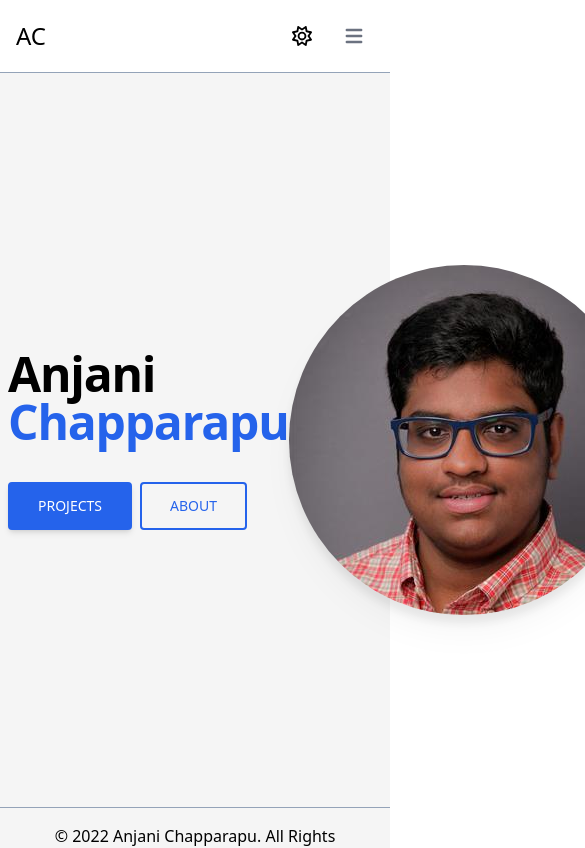
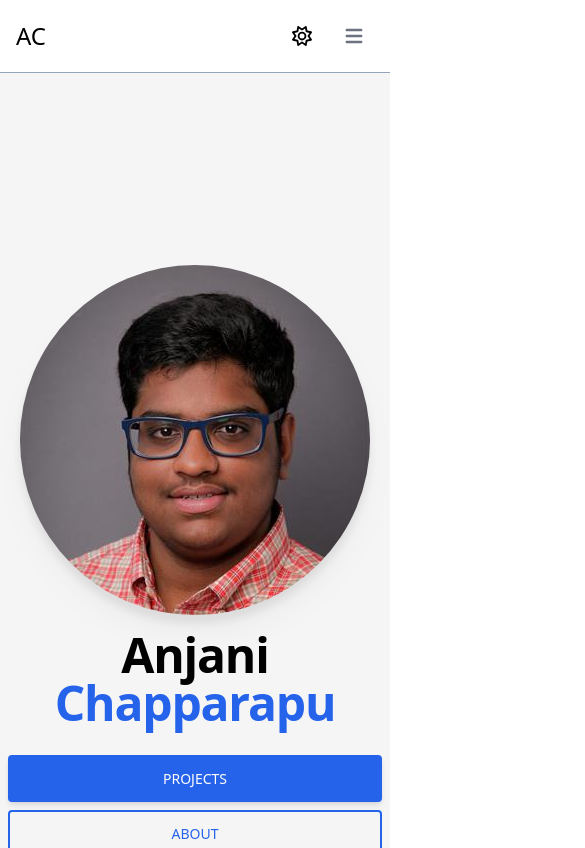
Before and after one commit to Anjani-ch/anjanichapparapu.com, a React (Create React App) app: page / in a window 390 px wide. Shown: the top 848 px of the page, 585 px wide, since content can reach past the window. Built offline with nearby package versions, Linux system fonts and the light colour scheme.

Commit message:
Finished home hero section

```diff
--- a/src/assets/styles.css
+++ b/src/assets/styles.css
@@ -563,6 +563,46 @@ Ensure the default browser behavior of the `hidden` attribute.
   margin-bottom: 2.25rem;
 }
 
+.mt-9 {
+  margin-top: 2.25rem;
+}
+
+.mb-5 {
+  margin-bottom: 1.25rem;
+}
+
+.mt-5 {
+  margin-top: 1.25rem;
+}
+
+.mt-3 {
+  margin-top: 0.75rem;
+}
+
+.mb-8 {
+  margin-bottom: 2rem;
+}
+
+.mb-6 {
+  margin-bottom: 1.5rem;
+}
+
+.mb-7 {
+  margin-bottom: 1.75rem;
+}
+
+.mb-3 {
+  margin-bottom: 0.75rem;
+}
+
+.mb-2 {
+  margin-bottom: 0.5rem;
+}
+
+.box-border {
+  box-sizing: border-box;
+}
+
 .block {
   display: block;
 }
@@ -597,6 +637,10 @@ Ensure the default browser behavior of the `hidden` attribute.
 
 .w-56 {
   width: 14rem;
+}
+
+.w-auto {
+  width: auto;
 }
 
 .shrink-0 {
@@ -641,6 +685,10 @@ Ensure the default browser behavior of the `hidden` attribute.
 
 .flex-col {
   flex-direction: column;
+}
+
+.flex-col-reverse {
+  flex-direction: column-reverse;
 }
 
 .flex-wrap {
@@ -843,6 +891,11 @@ Ensure the default browser behavior of the `hidden` attribute.
 .text-blue-600 {
   --tw-text-opacity: 1;
   color: rgb(37 99 235 / var(--tw-text-opacity));
+}
+
+.text-blue-700 {
+  --tw-text-opacity: 1;
+  color: rgb(29 78 216 / var(--tw-text-opacity));
 }
 
 .opacity-100 {
@@ -1073,6 +1126,16 @@ Ensure the default browser behavior of the `hidden` attribute.
   color: rgb(59 130 246 / var(--tw-text-opacity));
 }
 
+.dark .dark\:text-blue-600 {
+  --tw-text-opacity: 1;
+  color: rgb(37 99 235 / var(--tw-text-opacity));
+}
+
+.dark .dark\:text-blue-400 {
+  --tw-text-opacity: 1;
+  color: rgb(96 165 250 / var(--tw-text-opacity));
+}
+
 .dark .dark\:hover\:bg-gray-700:hover {
   --tw-bg-opacity: 1;
   background-color: rgb(55 65 81 / var(--tw-bg-opacity));
@@ -1089,6 +1152,22 @@ Ensure the default browser behavior of the `hidden` attribute.
 }
 
 @media (min-width: 640px) {
+  .sm\:mb-0 {
+    margin-bottom: 0px;
+  }
+
+  .sm\:inline-block {
+    display: inline-block;
+  }
+
+  .sm\:w-auto {
+    width: auto;
+  }
+
+  .sm\:flex-col {
+    flex-direction: column;
+  }
+
   .sm\:px-4 {
     padding-left: 1rem;
     padding-right: 1rem;
@@ -1110,6 +1189,10 @@ Ensure the default browser behavior of the `hidden` attribute.
 
   .md\:mr-0 {
     margin-right: 0px;
+  }
+
+  .md\:mb-9 {
+    margin-bottom: 2.25rem;
   }
 
   .md\:flex {
@@ -1148,6 +1231,10 @@ Ensure the default browser behavior of the `hidden` attribute.
 
   .md\:p-0 {
     padding: 0px;
+  }
+
+  .md\:text-left {
+    text-align: left;
   }
 
   .md\:text-sm {
--- a/src/pages/HomePage.js
+++ b/src/pages/HomePage.js
@@ -5,13 +5,15 @@ import personalPicture from '../assets/anjani.jpg';
 
 function HomePage() {
   return (
-    <section className="my-40 flex items-center justify-between">
+    <section className="my-40 flex items-center justify-between flex-col-reverse md:flex-row">
       <div>
-        <h1 className="text-5xl md:text-6xl xl:text-7xl font-bold tracking-tight mb-9">Anjani <span className="text-blue-600 dark:text-blue-500">Chapparapu</span></h1>
+        <h1 className="text-5xl text-center font-bold tracking-tight mb-7 mt-4 md:mb-9 md:mt-0 md:text-left md:text-6xl xl:text-7xl">Anjani <span className="text-blue-600 dark:text-blue-500">Chapparapu</span></h1>
 
-        <Link to="/projects" className="inline-block px-7 py-3 mr-2 bg-blue-600 border-2 border-blue-600 text-white font-medium text-sm leading-snug uppercase rounded shadow-md hover:bg-blue-700 hover:shadow-lg focus:bg-blue-700 focus:shadow-lg focus:outline-none focus:ring-0 active:bg-blue-800 transition duration-150 ease-in-out">Projects</Link>
+        <div className="text-center md:text-left">
+          <Link to="/projects" className="block w-full px-7 py-3 mr-2 mb-2 bg-blue-600 border-2 border-blue-600 text-white font-medium text-sm leading-snug uppercase rounded shadow-md hover:bg-blue-700 hover:shadow-lg focus:bg-blue-700 focus:shadow-lg focus:outline-none focus:ring-0 active:bg-blue-800 transition duration-150 ease-in-out sm:inline-block sm:w-auto sm:mb-0">Projects</Link>
 
-        <Link to="/about" className="inline-block px-7 py-3 bg-transparent text-blue-600 font-medium text-sm leading-snug uppercase transition duration-150 ease-in-out rounded border-2 border-blue-600 hover:text-white hover:border-blue-700 hover:shadow-lg hover:bg-blue-700 focus:bg-gray-100 focus:outline-none focus:ring-0 dark:text-white">About</Link>
+          <Link to="/about" className="block w-full px-7 py-3 bg-transparent text-blue-600 font-medium text-sm leading-snug uppercase transition duration-150 ease-in-out rounded border-2 border-blue-600 hover:text-white hover:border-blue-700 hover:shadow-lg hover:bg-blue-700 focus:bg-gray-100 focus:outline-none focus:ring-0 dark:text-white sm:inline-block sm:w-auto">About</Link>
+        </div>
       </div>
       <img className="rounded-full drop-shadow-xl" src={personalPicture} />
     </section>
```
